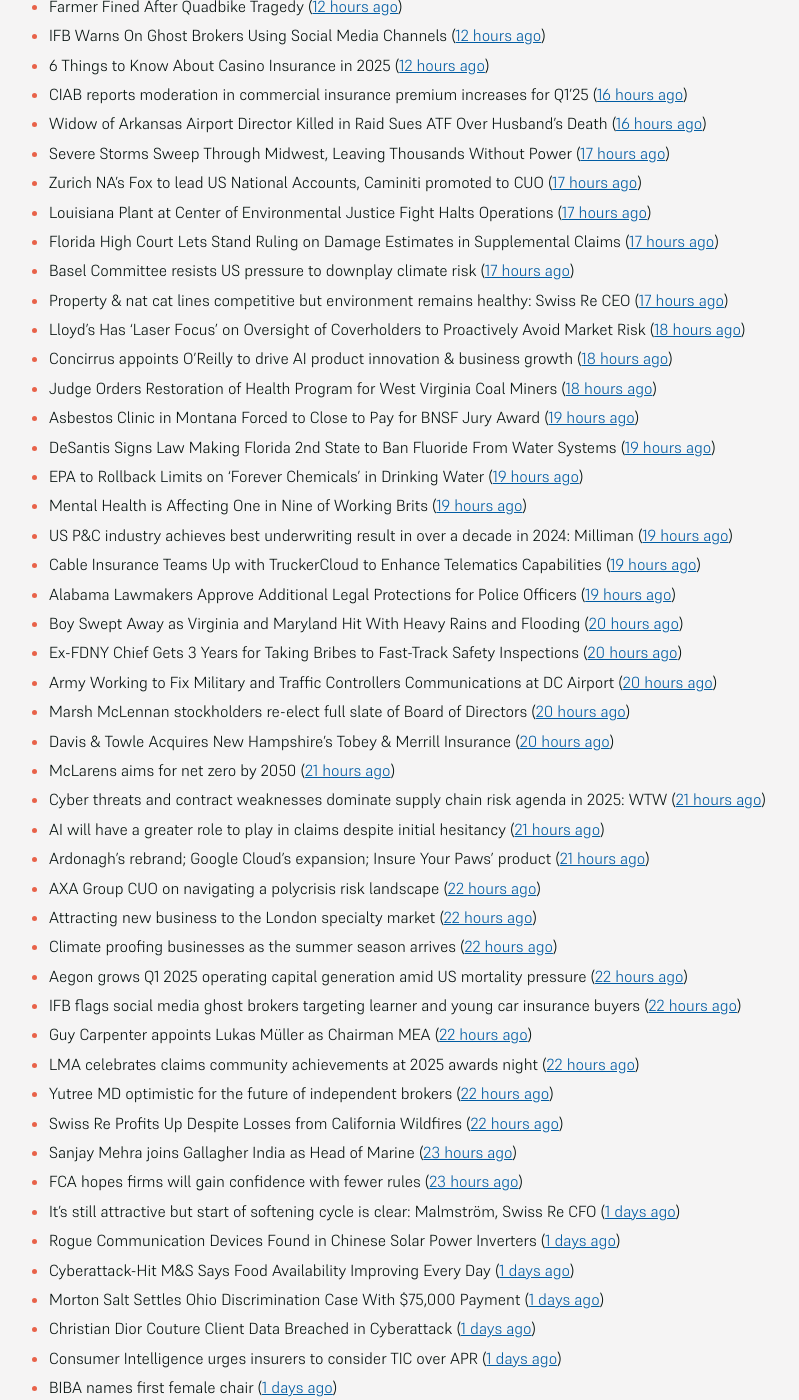
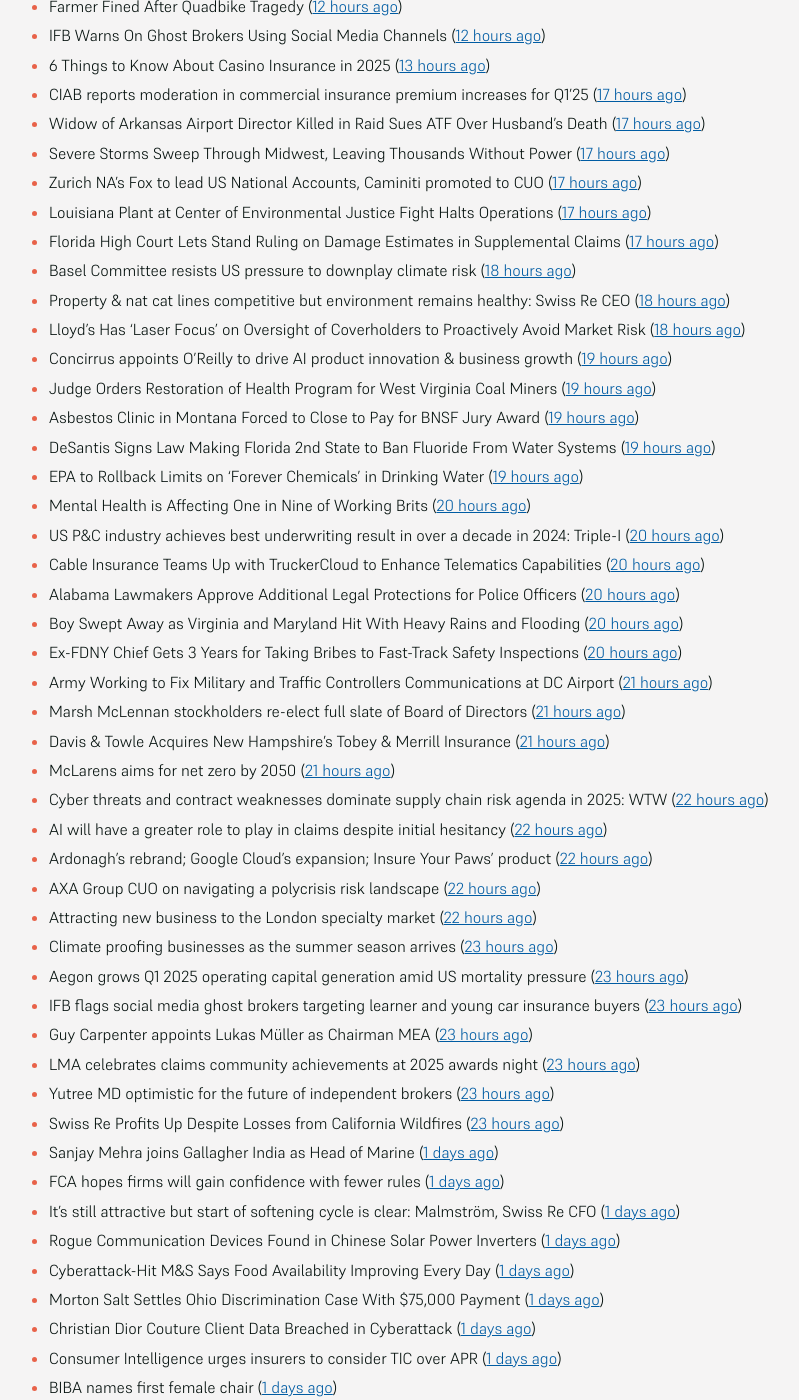
Before and after one commit to mat-0/feeds.thechels.uk, a Jekyll site: the page built from index.md, in a window 1280 px wide and 1400 px high, scrolled down 397 px. Shown: the whole window, without its empty margins (215-1014 px from the left). Built offline with Jekyll 4.4.1, drawn with Linux system fonts in a browser that asks for light colours; some of the changed text lies outside the part shown.

Commit message:
New Feed

```diff
--- a/index.md
+++ b/index.md
@@ -8,51 +8,51 @@ description: Latest Updates
 [Get this as an RSS feed](/feed.rss)
 
 <!-- news_marker starts -->
-- Flood and Subsidence Claims Are on The Rise in The UK ([15 minutes ago](https://insurance-edge.net/2025/05/17/flood-and-subsidence-claims-are-on-the-rise-in-the-uk/))
-- Severe Storm Batters St. Louis, Leaving At Least 4 Dead ([5 hours ago](https://www.insurancejournal.com/news/midwest/2025/05/16/824121.htm))
-- Edison Plans $6.2 Billion Fire-Prevention Plan After LA Blazes ([10 hours ago](https://www.insurancejournal.com/news/west/2025/05/16/824114.htm))
+- Flood and Subsidence Claims Are on The Rise in The UK ([44 minutes ago](https://insurance-edge.net/2025/05/17/flood-and-subsidence-claims-are-on-the-rise-in-the-uk/))
+- Severe Storm Batters St. Louis, Leaving At Least 4 Dead ([6 hours ago](https://www.insurancejournal.com/news/midwest/2025/05/16/824121.htm))
+- Edison Plans $6.2 Billion Fire-Prevention Plan After LA Blazes ([11 hours ago](https://www.insurancejournal.com/news/west/2025/05/16/824114.htm))
 - Guidewire Releases Study on EU Customer Attitudes Towards Insurers ([11 hours ago](https://insurance-edge.net/2025/05/16/guidewire-releases-study-on-eu-customer-attitudes-towards-insurers/))
 - Farmer Fined After Quadbike Tragedy ([12 hours ago](https://insurance-edge.net/2025/05/16/farmer-fined-after-quadbike-tragedy/))
 - IFB Warns On Ghost Brokers Using Social Media Channels ([12 hours ago](https://insurance-edge.net/2025/05/16/ifb-warns-on-ghost-brokers-using-social-media-channels/))
-- 6 Things to Know About Casino Insurance in 2025 ([12 hours ago](https://insurance-edge.net/2025/05/16/6-things-to-know-about-casino-insurance-in-2025/))
-- CIAB reports moderation in commercial insurance premium increases for Q1’25 ([16 hours ago](https://www.reinsurancene.ws/ciab-reports-moderation-in-commercial-insurance-premium-increases-for-q125/))
-- Widow of Arkansas Airport Director Killed in Raid Sues ATF Over Husband’s Death ([16 hours ago](https://www.insurancejournal.com/news/southcentral/2025/05/16/824097.htm))
+- 6 Things to Know About Casino Insurance in 2025 ([13 hours ago](https://insurance-edge.net/2025/05/16/6-things-to-know-about-casino-insurance-in-2025/))
+- CIAB reports moderation in commercial insurance premium increases for Q1’25 ([17 hours ago](https://www.reinsurancene.ws/ciab-reports-moderation-in-commercial-insurance-premium-increases-for-q125/))
+- Widow of Arkansas Airport Director Killed in Raid Sues ATF Over Husband’s Death ([17 hours ago](https://www.insurancejournal.com/news/southcentral/2025/05/16/824097.htm))
 - Severe Storms Sweep Through Midwest, Leaving Thousands Without Power ([17 hours ago](https://www.insurancejournal.com/news/midwest/2025/05/16/824092.htm))
 - Zurich NA’s Fox to lead US National Accounts, Caminiti promoted to CUO ([17 hours ago](https://www.reinsurancene.ws/zurich-nas-fox-to-lead-us-national-accounts-caminiti-promoted-to-cuo/))
 - Louisiana Plant at Center of Environmental Justice Fight Halts Operations ([17 hours ago](https://www.insurancejournal.com/news/southcentral/2025/05/16/824085.htm))
 - Florida High Court Lets Stand Ruling on Damage Estimates in Supplemental Claims ([17 hours ago](https://www.insurancejournal.com/news/southeast/2025/05/16/824076.htm))
-- Basel Committee resists US pressure to downplay climate risk ([17 hours ago](https://www.dig-in.com/articles/basel-committee-resists-us-pressure-to-downplay-climate-risk))
-- Property & nat cat lines competitive but environment remains healthy: Swiss Re CEO ([17 hours ago](https://www.reinsurancene.ws/property-nat-cat-lines-competitive-but-environment-remains-healthy-swiss-re-ceo/))
+- Basel Committee resists US pressure to downplay climate risk ([18 hours ago](https://www.dig-in.com/articles/basel-committee-resists-us-pressure-to-downplay-climate-risk))
+- Property & nat cat lines competitive but environment remains healthy: Swiss Re CEO ([18 hours ago](https://www.reinsurancene.ws/property-nat-cat-lines-competitive-but-environment-remains-healthy-swiss-re-ceo/))
 - Lloyd’s Has ‘Laser Focus’ on Oversight of Coverholders to Proactively Avoid Market Risk ([18 hours ago](https://www.insurancejournal.com/news/international/2025/05/16/824065.htm))
-- Concirrus appoints O’Reilly to drive AI product innovation & business growth ([18 hours ago](https://www.reinsurancene.ws/concirrus-appoints-oreilly-to-drive-ai-product-innovation-business-growth/))
-- Judge Orders Restoration of Health Program for West Virginia Coal Miners ([18 hours ago](https://www.insurancejournal.com/news/southeast/2025/05/16/824060.htm))
+- Concirrus appoints O’Reilly to drive AI product innovation & business growth ([19 hours ago](https://www.reinsurancene.ws/concirrus-appoints-oreilly-to-drive-ai-product-innovation-business-growth/))
+- Judge Orders Restoration of Health Program for West Virginia Coal Miners ([19 hours ago](https://www.insurancejournal.com/news/southeast/2025/05/16/824060.htm))
 - Asbestos Clinic in Montana Forced to Close to Pay for BNSF Jury Award ([19 hours ago](https://www.insurancejournal.com/news/west/2025/05/16/824055.htm))
 - DeSantis Signs Law Making Florida 2nd State to Ban Fluoride From Water Systems ([19 hours ago](https://www.insurancejournal.com/news/southeast/2025/05/16/824051.htm))
 - EPA to Rollback Limits on ‘Forever Chemicals’ in Drinking Water ([19 hours ago](https://www.insurancejournal.com/news/national/2025/05/16/824047.htm))
-- Mental Health is Affecting One in Nine of Working Brits ([19 hours ago](https://insurance-edge.net/2025/05/16/mental-health-is-affecting-one-in-nine-of-working-brits/))
-- US P&C industry achieves best underwriting result in over a decade in 2024: Milliman ([19 hours ago](https://www.reinsurancene.ws/us-pc-industry-achieves-best-underwriting-result-in-over-a-decade-in-2024-milliman/))
-- Cable Insurance Teams Up with TruckerCloud to Enhance Telematics Capabilities ([19 hours ago](https://www.insurtechinsights.com/cable-insurance-teams-up-with-truckercloud-to-enhance-telematics-capabilities/))
-- Alabama Lawmakers Approve Additional Legal Protections for Police Officers ([19 hours ago](https://www.insurancejournal.com/news/southeast/2025/05/16/824044.htm))
+- Mental Health is Affecting One in Nine of Working Brits ([20 hours ago](https://insurance-edge.net/2025/05/16/mental-health-is-affecting-one-in-nine-of-working-brits/))
+- US P&C industry achieves best underwriting result in over a decade in 2024: Triple-I ([20 hours ago](https://www.reinsurancene.ws/us-pc-industry-achieves-best-underwriting-result-in-over-a-decade-in-2024-triple-i/))
+- Cable Insurance Teams Up with TruckerCloud to Enhance Telematics Capabilities ([20 hours ago](https://www.insurtechinsights.com/cable-insurance-teams-up-with-truckercloud-to-enhance-telematics-capabilities/))
+- Alabama Lawmakers Approve Additional Legal Protections for Police Officers ([20 hours ago](https://www.insurancejournal.com/news/southeast/2025/05/16/824044.htm))
 - Boy Swept Away as Virginia and Maryland Hit With Heavy Rains and Flooding ([20 hours ago](https://www.insurancejournal.com/news/east/2025/05/16/824034.htm))
 - Ex-FDNY Chief Gets 3 Years for Taking Bribes to Fast-Track Safety Inspections ([20 hours ago](https://www.insurancejournal.com/news/east/2025/05/16/824030.htm))
-- Army Working to Fix Military and Traffic Controllers Communications at DC Airport ([20 hours ago](https://www.insurancejournal.com/news/east/2025/05/16/824024.htm))
-- Marsh McLennan stockholders re-elect full slate of Board of Directors ([20 hours ago](https://www.reinsurancene.ws/marsh-mclennan-stockholders-re-elect-full-slate-of-board-of-directors/))
-- Davis & Towle Acquires New Hampshire’s Tobey & Merrill Insurance ([20 hours ago](https://www.insurancejournal.com/news/east/2025/05/16/824021.htm))
+- Army Working to Fix Military and Traffic Controllers Communications at DC Airport ([21 hours ago](https://www.insurancejournal.com/news/east/2025/05/16/824024.htm))
+- Marsh McLennan stockholders re-elect full slate of Board of Directors ([21 hours ago](https://www.reinsurancene.ws/marsh-mclennan-stockholders-re-elect-full-slate-of-board-of-directors/))
+- Davis & Towle Acquires New Hampshire’s Tobey & Merrill Insurance ([21 hours ago](https://www.insurancejournal.com/news/east/2025/05/16/824021.htm))
 - McLarens aims for net zero by 2050 ([21 hours ago](https://www.postonline.co.uk/news/7957770/mclarens-aims-for-net-zero-by-2050))
-- Cyber threats and contract weaknesses dominate supply chain risk agenda in 2025: WTW ([21 hours ago](https://www.reinsurancene.ws/cyber-threats-and-contract-weaknesses-dominate-supply-chain-risk-agenda-in-2025-wtw/))
-- AI will have a greater role to play in claims despite initial hesitancy ([21 hours ago](https://www.postonline.co.uk/broker/7957769/ai-will-have-a-greater-role-to-play-in-claims-despite-initial-hesitancy))
-- Ardonagh’s rebrand; Google Cloud’s expansion; Insure Your Paws’ product ([21 hours ago](https://www.postonline.co.uk/news/7957764/ardonaghs-rebrand-google-clouds-expansion-insure-your-paws-product))
+- Cyber threats and contract weaknesses dominate supply chain risk agenda in 2025: WTW ([22 hours ago](https://www.reinsurancene.ws/cyber-threats-and-contract-weaknesses-dominate-supply-chain-risk-agenda-in-2025-wtw/))
+- AI will have a greater role to play in claims despite initial hesitancy ([22 hours ago](https://www.postonline.co.uk/broker/7957769/ai-will-have-a-greater-role-to-play-in-claims-despite-initial-hesitancy))
+- Ardonagh’s rebrand; Google Cloud’s expansion; Insure Your Paws’ product ([22 hours ago](https://www.postonline.co.uk/news/7957764/ardonaghs-rebrand-google-clouds-expansion-insure-your-paws-product))
 - AXA Group CUO on navigating a polycrisis risk landscape ([22 hours ago](https://www.insurancebusinessmag.com/uk/news/breaking-news/axa-group-cuo-on-navigating-a-polycrisis-risk-landscape-535921.aspx))
 - Attracting new business to the London specialty market ([22 hours ago](https://www.insurancebusinessmag.com/uk/news/breaking-news/attracting-new-business-to-the-london-specialty-market-535974.aspx))
-- Climate proofing businesses as the summer season arrives ([22 hours ago](https://www.insurancebusinessmag.com/uk/news/catastrophe/climate-proofing-businesses-as-the-summer-season-arrives-535973.aspx))
-- Aegon grows Q1 2025 operating capital generation amid US mortality pressure ([22 hours ago](https://www.insurancebusinessmag.com/uk/news/breaking-news/aegon-grows-q1-2025-operating-capital-generation-amid-us-mortality-pressure-535972.aspx))
-- IFB flags social media ghost brokers targeting learner and young car insurance buyers ([22 hours ago](https://www.insurancebusinessmag.com/uk/news/auto-motor/ifb-flags-social-media-ghost-brokers-targeting-learner-and-young-car-insurance-buyers-535971.aspx))
-- Guy Carpenter appoints Lukas Müller as Chairman MEA ([22 hours ago](https://www.reinsurancene.ws/guy-carpenter-appoints-lukas-muller-as-chairman-mea/))
-- LMA celebrates claims community achievements at 2025 awards night ([22 hours ago](https://www.insurancebusinessmag.com/uk/news/claims/lma-celebrates-claims-community-achievements-at-2025-awards-night-535970.aspx))
-- Yutree MD optimistic for the future of independent brokers ([22 hours ago](https://www.postonline.co.uk/news/7957767/yutree-md-optimistic-for-the-future-of-independent-brokers))
-- Swiss Re Profits Up Despite Losses from California Wildfires ([22 hours ago](https://www.insurancejournal.com/news/international/2025/05/16/824017.htm))
-- Sanjay Mehra joins Gallagher India as Head of Marine ([23 hours ago](https://www.reinsurancene.ws/sanjay-mehra-joins-gallagher-india-as-head-of-marine/))
-- FCA hopes firms will gain confidence with fewer rules ([23 hours ago](https://www.postonline.co.uk/news/7957766/fca-hopes-firms-will-gain-confidence-with-fewer-rules))
+- Climate proofing businesses as the summer season arrives ([23 hours ago](https://www.insurancebusinessmag.com/uk/news/catastrophe/climate-proofing-businesses-as-the-summer-season-arrives-535973.aspx))
+- Aegon grows Q1 2025 operating capital generation amid US mortality pressure ([23 hours ago](https://www.insurancebusinessmag.com/uk/news/breaking-news/aegon-grows-q1-2025-operating-capital-generation-amid-us-mortality-pressure-535972.aspx))
+- IFB flags social media ghost brokers targeting learner and young car insurance buyers ([23 hours ago](https://www.insurancebusinessmag.com/uk/news/auto-motor/ifb-flags-social-media-ghost-brokers-targeting-learner-and-young-car-insurance-buyers-535971.aspx))
+- Guy Carpenter appoints Lukas Müller as Chairman MEA ([23 hours ago](https://www.reinsurancene.ws/guy-carpenter-appoints-lukas-muller-as-chairman-mea/))
+- LMA celebrates claims community achievements at 2025 awards night ([23 hours ago](https://www.insurancebusinessmag.com/uk/news/claims/lma-celebrates-claims-community-achievements-at-2025-awards-night-535970.aspx))
+- Yutree MD optimistic for the future of independent brokers ([23 hours ago](https://www.postonline.co.uk/news/7957767/yutree-md-optimistic-for-the-future-of-independent-brokers))
+- Swiss Re Profits Up Despite Losses from California Wildfires ([23 hours ago](https://www.insurancejournal.com/news/international/2025/05/16/824017.htm))
+- Sanjay Mehra joins Gallagher India as Head of Marine ([1 days ago](https://www.reinsurancene.ws/sanjay-mehra-joins-gallagher-india-as-head-of-marine/))
+- FCA hopes firms will gain confidence with fewer rules ([1 days ago](https://www.postonline.co.uk/news/7957766/fca-hopes-firms-will-gain-confidence-with-fewer-rules))
 - It’s still attractive but start of softening cycle is clear: Malmström, Swiss Re CFO ([1 days ago](https://www.reinsurancene.ws/its-still-attractive-but-start-of-softening-cycle-is-clear-malmstrom-swiss-re-cfo/))
 - Rogue Communication Devices Found in Chinese Solar Power Inverters ([1 days ago](https://www.insurancejournal.com/news/international/2025/05/16/824006.htm))
 - Cyberattack-Hit M&S Says Food Availability Improving Every Day ([1 days ago](https://www.insurancejournal.com/news/international/2025/05/16/824002.htm))
```
Also changed, not shown: other parts of index.md (+4 -4 lines).
